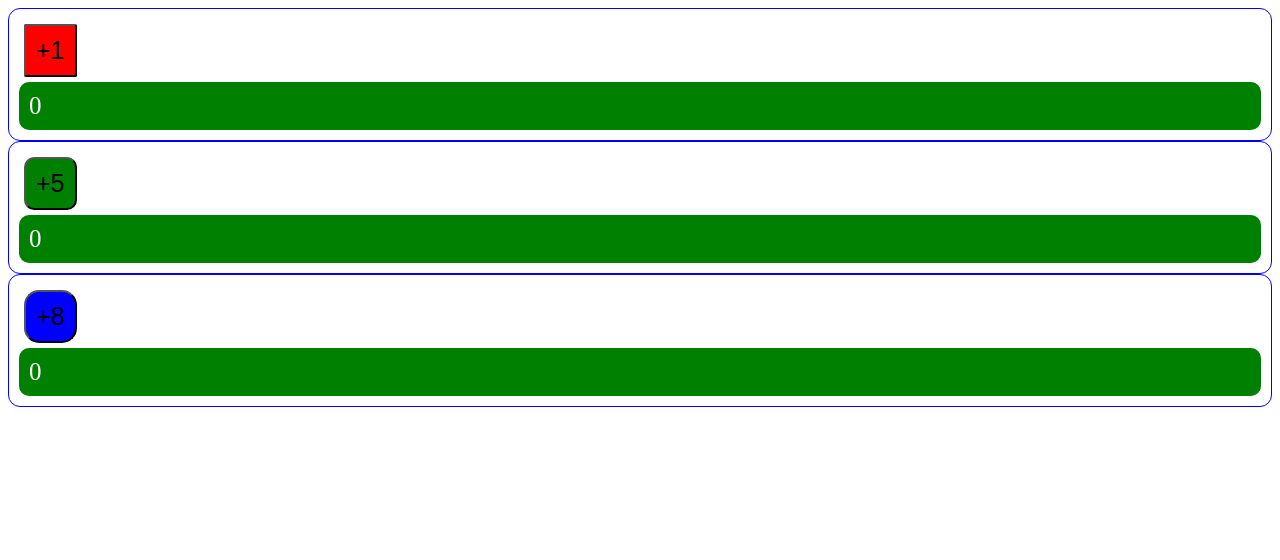
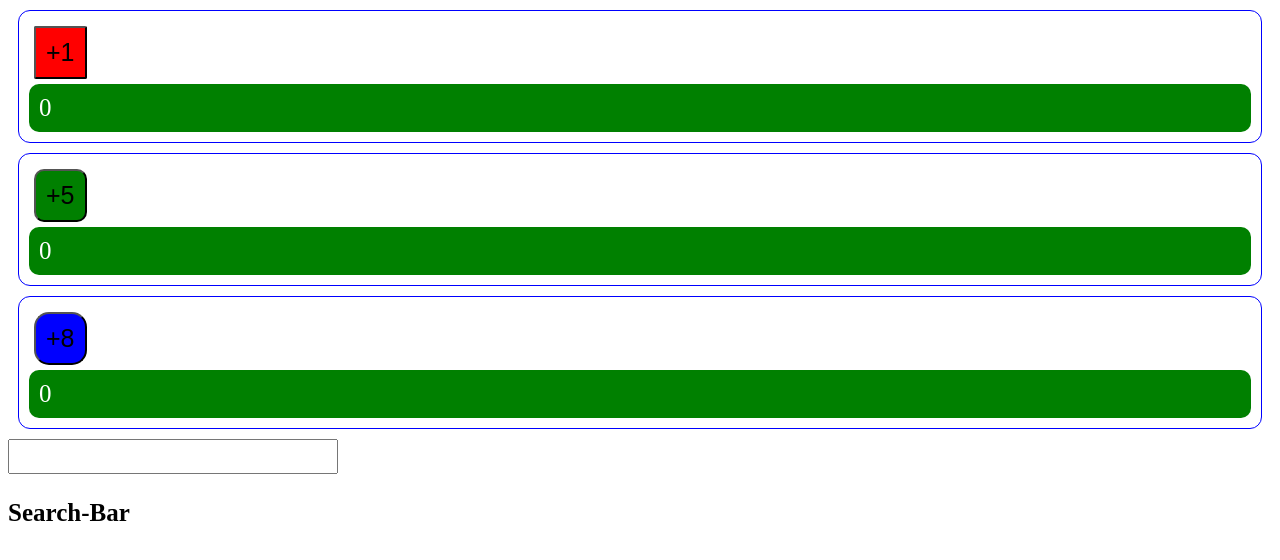
Before and after one commit to Ekene-Ejeh/Intro-to-React, a React (Create React App) app: page / in a window 1280 px wide. Shown: the top 560 px of the page. Built offline with nearby package versions, Linux system fonts and the light colour scheme.

Commit message:
creacted a SearchBar component and how to store input in the state and render it

```diff
--- a/src/components/App.jsx
+++ b/src/components/App.jsx
@@ -1,5 +1,6 @@
 import React from "react";
 import CountBtn from "./CountBtn/CountBtn";
+import SearchBar from "./SearchBar/SearchBar";
 
 const App = () => {
 	return (
@@ -7,6 +8,7 @@ const App = () => {
 			<CountBtn incrementBy={1} btnColor={"red"} borderRadius={"2px"} />
 			<CountBtn incrementBy={5} btnColor={"green"} borderRadius={"10px"} />
 			<CountBtn incrementBy={8} btnColor={"blue"} borderRadius={"15px"} />
+			<SearchBar />
 		</div>
 	);
 };
--- a/src/components/CountBtn/CountBtn.jsx
+++ b/src/components/CountBtn/CountBtn.jsx
@@ -15,6 +15,7 @@ const CountBtn = (props) => {
 		border: "1px solid blue",
 		borderRadius: "12px",
 		padding: "10px",
+		margin: "10px",
 	};
 
 	const btnStyles = {
--- /dev/null
+++ b/src/components/SearchBar/SearchBar.jsx
@@ -0,0 +1,20 @@
+import React, { useState } from "react";
+import "./SearchBar.css";
+
+const SearchBar = () => {
+	const [searchValue, setSearchValue] = useState("");
+
+	const handleInputChange = (event) => {
+		setSearchValue(event.target.value);
+	};
+
+	return (
+		<div className="">
+			<input type="text" value={searchValue} onChange={handleInputChange} />
+			<h3>{searchValue}</h3>
+			<h2>Search-Bar</h2>
+		</div>
+	);
+};
+
+export default SearchBar;
```
Also changed, not shown: src/components/SearchBar/SearchBar.css (added).
